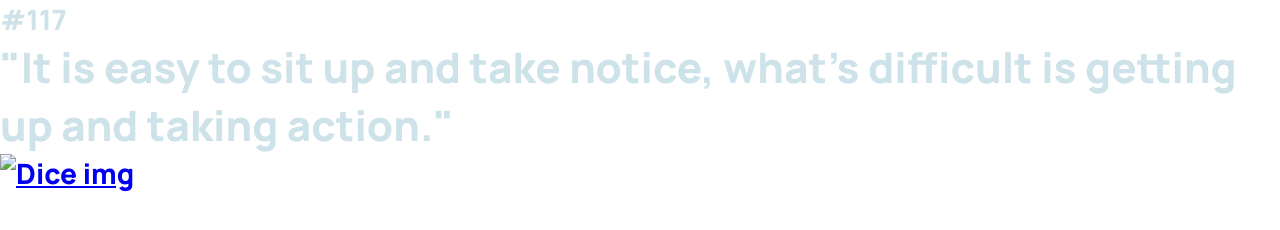
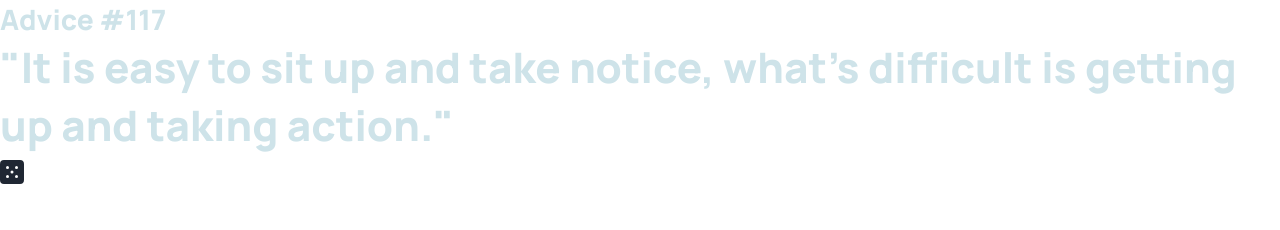
Before and after one commit to Carlos-Marte/advice-generator-app-main, a plain HTML site: page index.html in a window 1280 px wide. Drawn offline with Linux system fonts and the light colour scheme.

Commit message:
Modificando url de la imagen y modificando el contenido del párrafo

```diff
--- a/index.html
+++ b/index.html
@@ -47,7 +47,7 @@
     <section class="advice">
 
       <div class="advice__texts">
-        <p class="advice__p advice__p--id">#117</p>
+        <p class="advice__p advice__p--id">Advice #117</p>
         <h2 class="advice__h2">
           "It is easy to sit up and take notice, what's difficult is getting up and taking action."
         </h2>
@@ -55,9 +55,9 @@
 
       <div class="advice__separator"></div>
 
-      <a href="#" class="advice__dice">
-        <img src="-./images/icon-dice.svg" alt="Dice img" class="advice__dice-img">
-      </a>
+      <div  class="advice__dice">
+        <img src="./images/icon-dice.svg" alt="Dice img" class="advice__dice-img">
+      </div>
     </section>
 
   </main>
```
